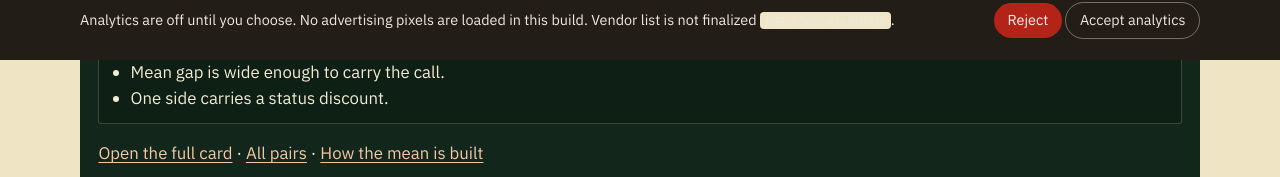
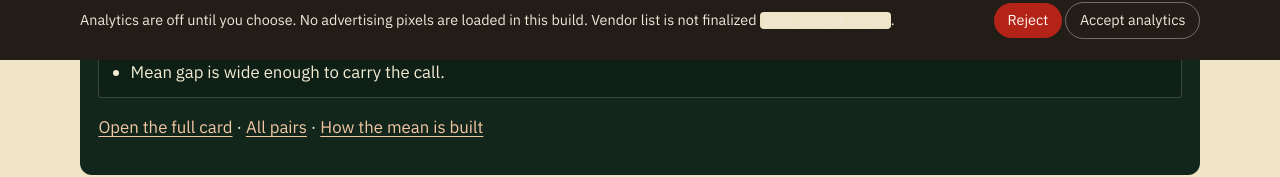
Before and after one commit to joshuaofisrael/decidefootball, a Next.js app: page / in a window 1280 px wide. Shown: the part 740-917 px from the top of the page. Built offline with nearby package versions, Linux system fonts and the light colour scheme; no server answers.

Commit message:
Fix certainty so a healthy availabilityAdj of 0 is not a discount.
A 13-point start/sit gap was grading as a soft lean. Only negative
availability adjustments now cut the score. Avatars get a paper frame
on dark call cards.

Co-authored-by: joshuaofisrael <joshuaofisrael@users.noreply.github.com>

```diff
--- a/src/app/globals.css
+++ b/src/app/globals.css
@@ -601,7 +601,12 @@ th {
 
 .player-avatar {
   flex: 0 0 auto;
+  background: var(--card);
   box-shadow: 3px 3px 0 var(--ink);
+}
+
+.rec-hero .player-avatar {
+  box-shadow: 3px 3px 0 var(--gold);
 }
 
 .call-heads {
--- a/src/lib/certainty.ts
+++ b/src/lib/certainty.ts
@@ -25,7 +25,7 @@ export function computeCertainty(args: {
     if (side.availabilityGated) {
       score -= 22;
       reasons.push("One side is availability-gated to zero.");
-    } else if (side.components.availabilityAdj < 1) {
+    } else if (side.components.availabilityAdj < 0) {
       score -= 10;
       reasons.push("One side carries a status discount.");
     }
```
Also changed, not shown: 1 other file (tests, documents, lock files or other folders).
